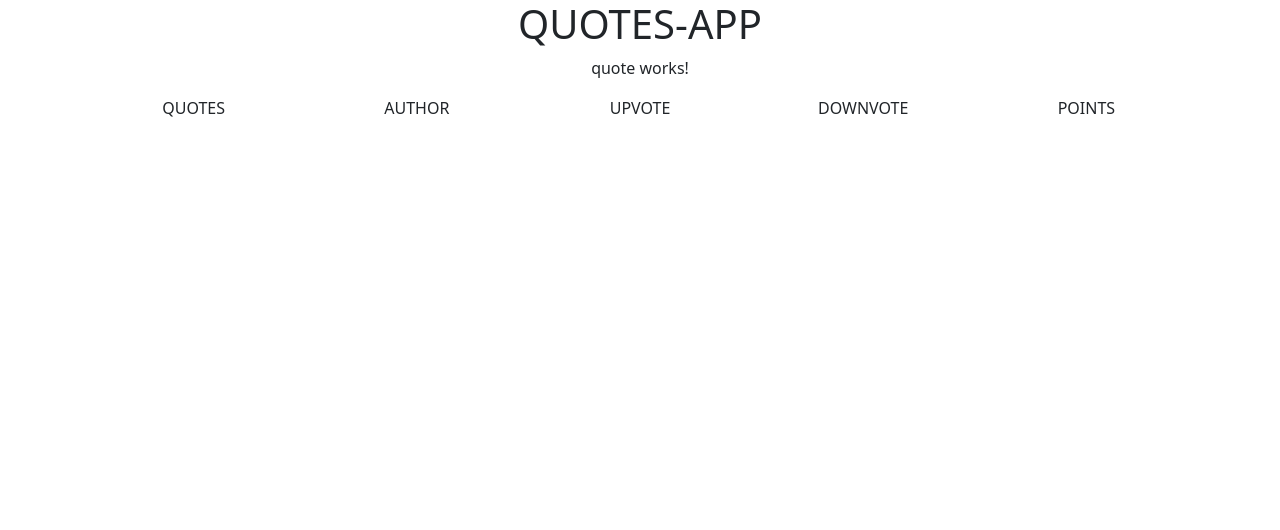
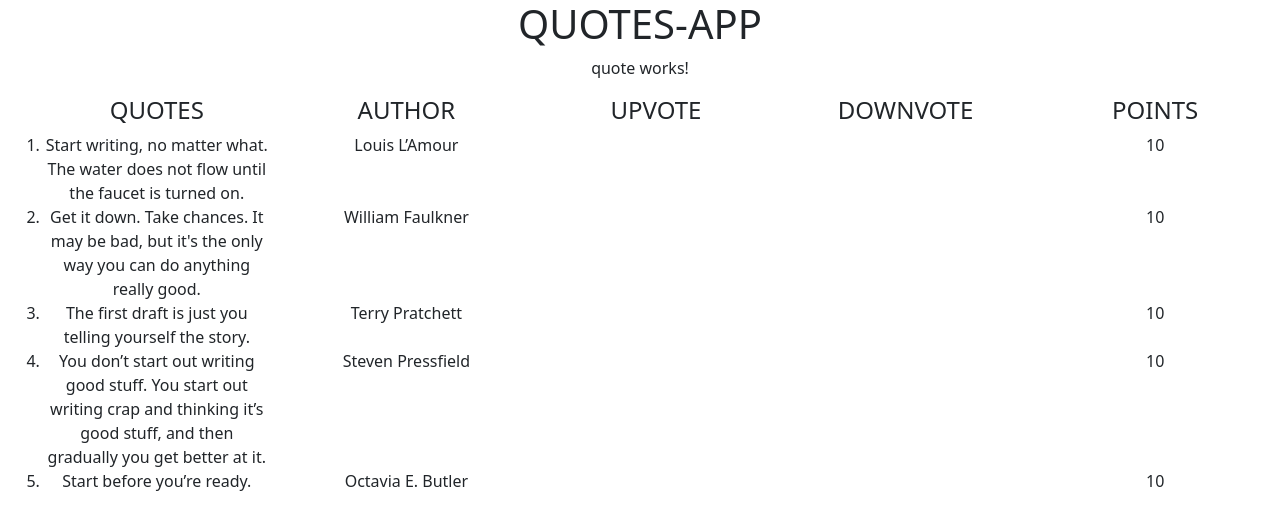
Before and after one commit to Moni-que/QUOTES-APP, an Angular app: page / in a window 1280 px wide. Shown: the top 530 px of the page. Built offline with nearby package versions, Linux system fonts and the light colour scheme.

Commit message:
add ordered list

```diff
--- a/src/app/app.component.html
+++ b/src/app/app.component.html
@@ -1,4 +1,4 @@
-<div class="container text-center">
+<div class="text-center">
   <h1>QUOTES-APP</h1>
 <app-quote></app-quote>
 </div>
--- a/src/app/quote/quote.component.html
+++ b/src/app/quote/quote.component.html
@@ -1,10 +1,108 @@
 <p>quote works!</p>
-<div class="container">
-    <div class="row">
-        <div class="col">QUOTES</div>
-        <div class="col">AUTHOR</div>
-        <div class="col">UPVOTE</div>
-        <div class="col">DOWNVOTE</div>
-        <div class="col">POINTS</div>
-    </div>
+<div class="container-fluid">
+    <ol>
+        <div class="row">
+            <div class="col">
+                <h4>QUOTES</h4>
+            </div>
+            <div class="col">
+                <h4>AUTHOR</h4>
+            </div>
+            <div class="col">
+                <h4>UPVOTE</h4>
+            </div>
+            <div class="col">
+                <h4>DOWNVOTE</h4>
+            </div>
+            <div class="col">
+                <h4>POINTS</h4>
+            </div>
+        </div>
+        <div class="row">
+            <div class="col">
+                <li>Start writing, no matter what. The water does not flow until the faucet is turned on.</li>
+            </div>
+            <div class="col">
+                <p>Louis L’Amour</p>
+            </div>
+            <div class="col">
+
+            </div>
+            <div class="col">
+
+            </div>
+            <div class="col">
+                10
+            </div>
+        </div>
+        <div class="row">
+            <div class="col">
+                <li>Get it down. Take chances. It may be bad, but it's the only way you can do anything really good.</li>
+            </div>
+            <div class="col">
+                <p>William Faulkner</p>
+            </div>
+            <div class="col">
+
+            </div>
+            <div class="col">
+
+            </div>
+            <div class="col">
+                10
+            </div>
+        </div>
+        <div class="row">
+            <div class="col">
+                <li>The first draft is just you telling yourself the story.</li>
+            </div>
+            <div class="col">
+                <p>Terry Pratchett</p>
+            </div>
+            <div class="col">
+
+            </div>
+            <div class="col">
+
+            </div>
+            <div class="col">
+                10
+            </div>
+        </div>
+        <div class="row">
+            <div class="col">
+                <li>You don’t start out writing good stuff. You start out writing crap and thinking it’s good stuff, and then gradually you get better at it.</li>
+            </div>
+            <div class="col">
+                <p>Steven Pressfield</p>
+            </div>
+            <div class="col">
+
+            </div>
+            <div class="col">
+
+            </div>
+            <div class="col">
+                10
+            </div>
+        </div>
+        <div class="row">
+            <div class="col">
+                <li>Start before you’re ready.</li>
+
+            </div>
+            <div class="col">
+                <p>Octavia E. Butler</p>
+            </div>
+            <div class="col">
+
+            </div>
+            <div class="col">
+
+            </div>
+            <div class="col">
+                10
+            </div>
+        </div>
+    </ol>
 </div>
--- a/src/index.html
+++ b/src/index.html
@@ -6,6 +6,7 @@
   <base href="/">
   <meta name="viewport" content="width=device-width, initial-scale=1">
   <link rel="icon" type="image/x-icon" href="favicon.ico">
+  <!-- <script src="https://use.fontawesome.com/b44ea84d36.js"></script> -->
   <link href="https://cdn.jsdelivr.net/npm/bootstrap@5.0.2/dist/css/bootstrap.min.css" rel="stylesheet" integrity="sha384-EVSTQN3/azprG1Anm3QDgpJLIm9Nao0Yz1ztcQTwFspd3yD65VohhpuuCOmLASjC" crossorigin="anonymous">
 </head>
 <body>
```
